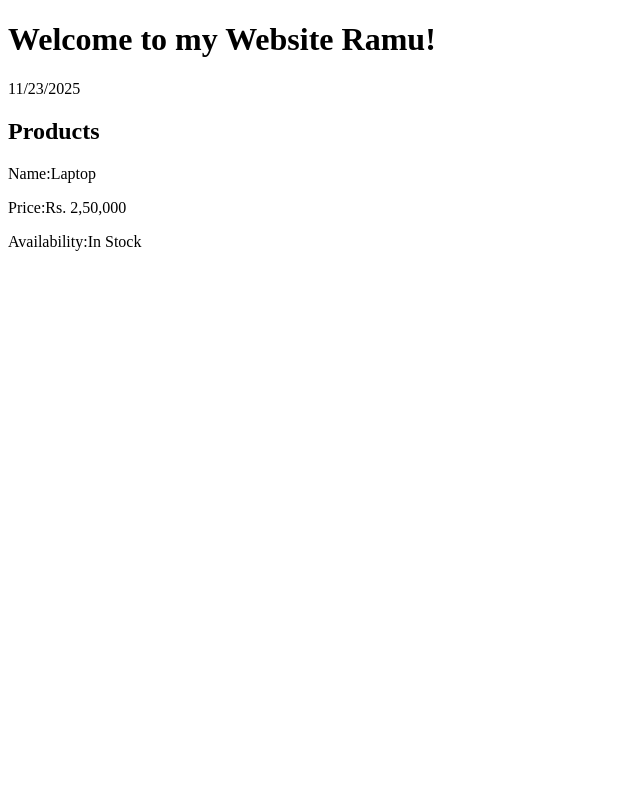
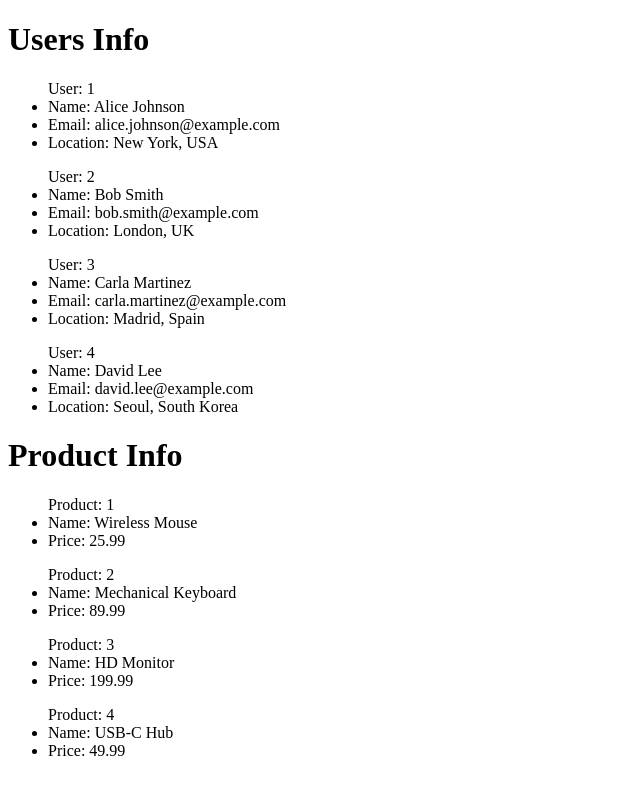
Before and after one commit to Kiran-Pokhrel-91/ReactJS, a React (Vite) app: page / in a window 1280 px wide. Shown: the top 794 px of the page, without its empty margins (0-640 px from the left). Built offline with nearby package versions, Linux system fonts and the light colour scheme.

Commit message:
exercise 1.3 (Randering list with data)

```diff
--- a/src/App.jsx
+++ b/src/App.jsx
@@ -1,11 +1,10 @@
-import Greeting from "./components/Greeting"
+import UserInfo from "./components/UserInfo"
 import ProductInfo from "./components/ProductInfo"
-
 
 const App = () => {
   return (
     <div>
-      <Greeting />
+      <UserInfo />
       <ProductInfo />
     </div>
   )
--- a/src/components/Greeting.jsx
+++ /dev/null
@@ -1,12 +0,0 @@
-const Greeting = () => {
-    const name = "Ramu"
-    const date = `${new Date().getMonth()}/${new Date().getDate()}/${new Date().getFullYear()}`
-  return (
-    <div>
-        <h1>Welcome to my Website {name}!</h1>
-        <p>{date}</p>
-    </div>
-  )
-}
-
-export default Greeting
--- a/src/components/ProductInfo.jsx
+++ b/src/components/ProductInfo.jsx
@@ -1,13 +1,39 @@
 const ProductInfo = () => {
-    const name = "Laptop"
-    const price = "Rs. 2,50,000"
-    const availability = "In Stock"
+    const products = [
+  {
+    id: 1,
+    name: "Wireless Mouse",
+    price: 25.99
+  },
+  {
+    id: 2,
+    name: "Mechanical Keyboard",
+    price: 89.99
+  },
+  {
+    id: 3,
+    name: "HD Monitor",
+    price: 199.99
+  },
+  {
+    id: 4,
+    name: "USB-C Hub",
+    price: 49.99
+  }
+];
+
   return (
     <div>
-        <h2>Products</h2>
-            <p>Name:{name} </p>
-            <p>Price:{price}</p>
-            <p>Availability:{availability}</p>
+        <h1>Product Info</h1>
+
+        {products.map((product,i) => (
+            <ul key={product.id}>
+                Product: {i+1}
+                <li>Name: {product.name}</li>
+                <li>Price: {product.price}</li>
+            </ul>
+        ))}
+
     </div>
   )
 }
--- /dev/null
+++ b/src/components/UserInfo.jsx
@@ -0,0 +1,42 @@
+const UserInfo = () => {
+    const users = [
+  {
+    name: "Alice Johnson",
+    email: "alice.johnson@example.com",
+    location: "New York, USA"
+  },
+  {
+    name: "Bob Smith",
+    email: "bob.smith@example.com",
+    location: "London, UK"
+  },
+  {
+    name: "Carla Martinez",
+    email: "carla.martinez@example.com",
+    location: "Madrid, Spain"
+  },
+  {
+    name: "David Lee",
+    email: "david.lee@example.com",
+    location: "Seoul, South Korea"
+  }
+];
+
+  return (
+    <div>
+        <h1>Users Info</h1>
+
+        {users.map((user,i) => (
+            <ul key={Math.random()}>
+                User: {i+1}
+                <li>Name: {user.name}</li>
+                <li>Email: {user.email}</li>
+                <li>Location: {user.location}</li>
+            </ul>
+        ))}
+
+    </div>
+  )
+}
+
+export default UserInfo
```
